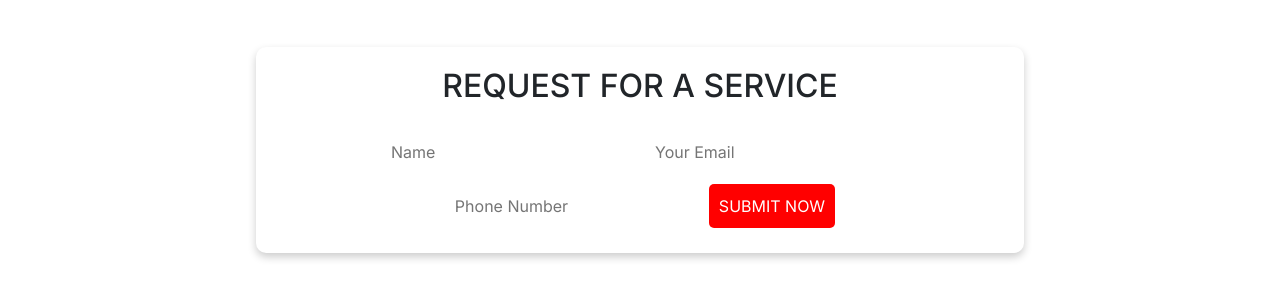
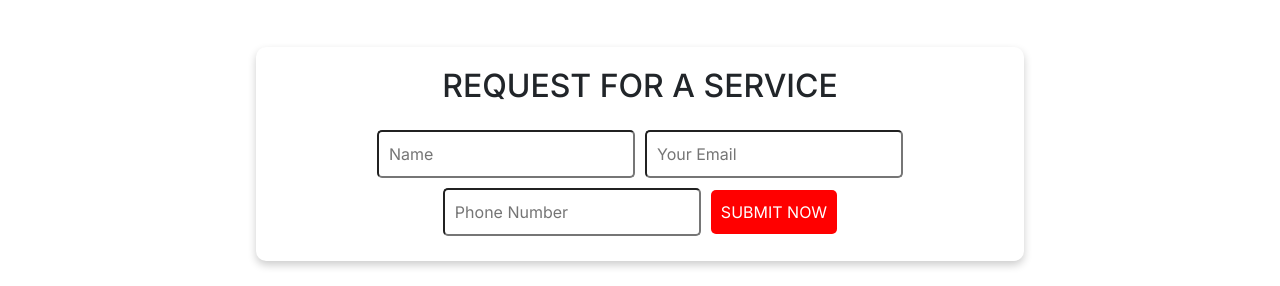
Before and after one commit to Aalia-Fathima/Xzect-task-8-repo, a Next.js app: page / in a window 1280 px wide. Shown: the part 1120-1406 px from the top of the page. Built offline with nearby package versions, Linux system fonts and the light colour scheme.

Commit message:
Update page.module.css

```diff
--- a/app/page.module.css
+++ b/app/page.module.css
@@ -323,7 +323,7 @@
 .formoverlays button {
   padding: 10px;
   margin: 5px;
-  border: none;
+/*   border: none; */
   border-radius: 5px;
 }
 
```
